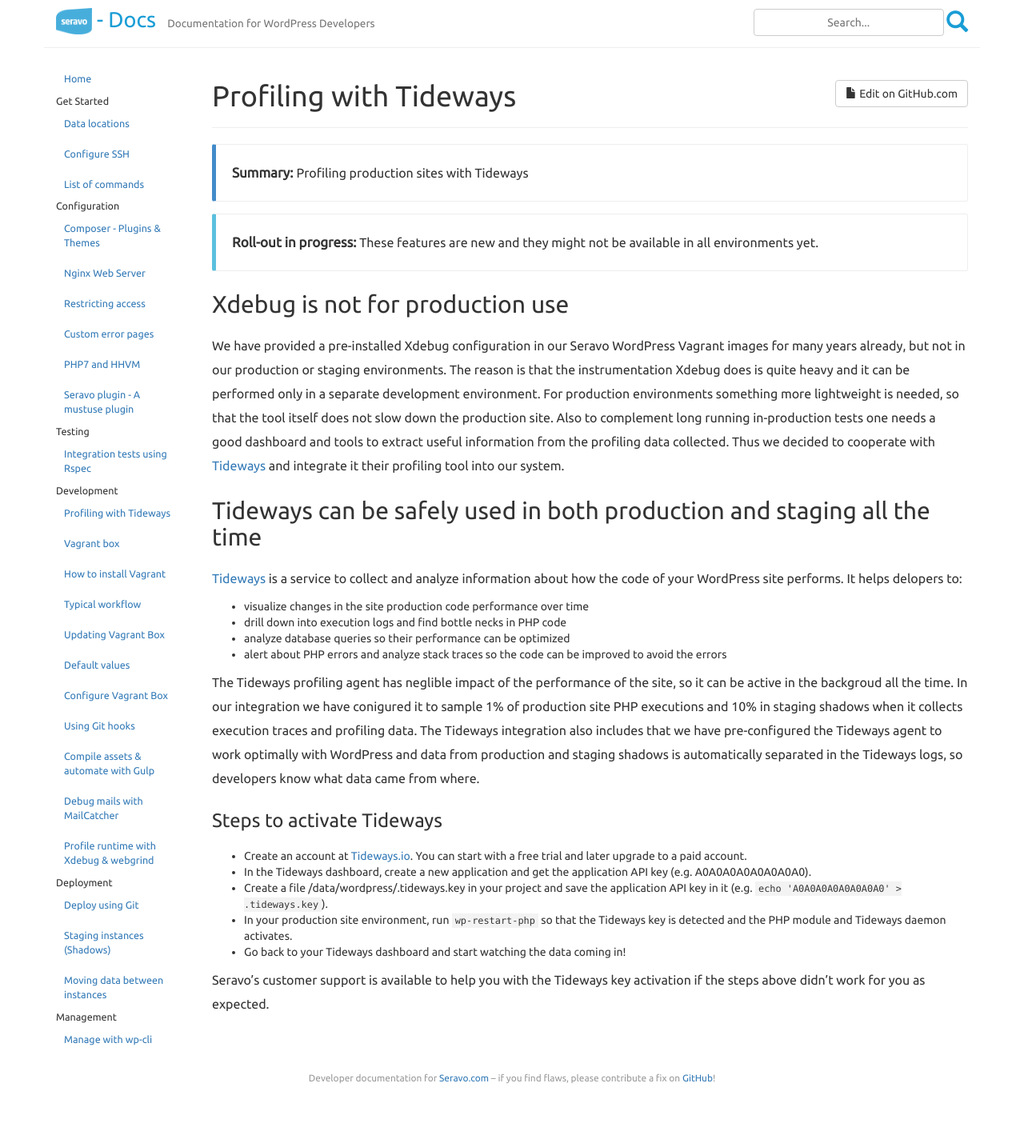
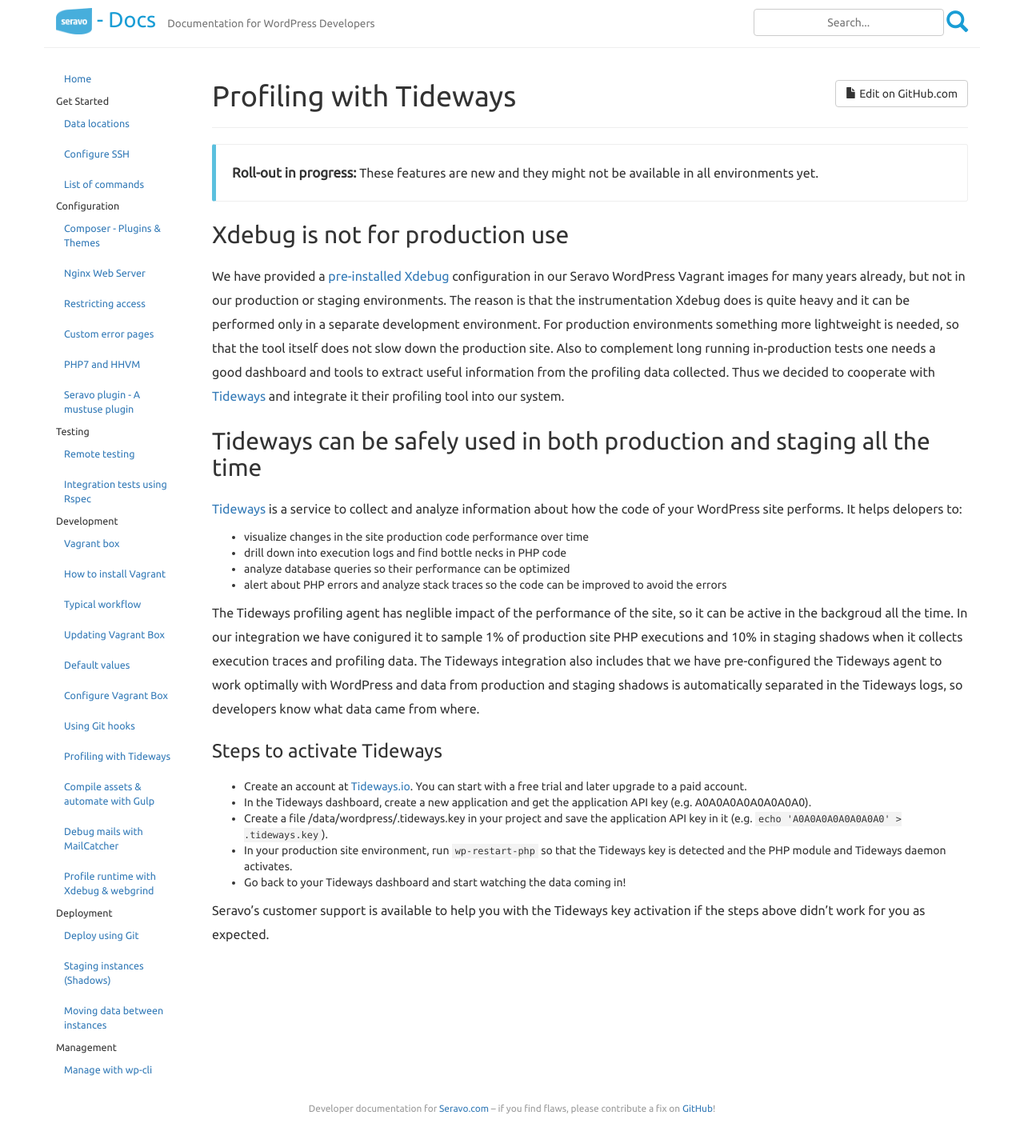
Before and after one commit to Seravo/docs, a Jekyll site: the page built from _posts/2018-03-14-tideways.md, in a window 1280 px wide. Shown: the whole page at 80% size. Built offline with Jekyll 4.4.1, drawn with Linux system fonts in a browser that asks for light colours; nearby versions of some CDN libraries; before the commit the page ends 1386 px from its top, so only the background shows below that.

Commit message:
Multiple minor fixes
- Fix pages/posts structure and symlinks. Apparently pages alone is not
  parsed and there must be a post as well.
- Note about PageSpeed not being that useful after HTTP/2 was launched.
- Clean away unnecessary summaries and notices.

```diff
--- a/_posts/2018-03-14-tideways.md
+++ b/_posts/2018-03-14-tideways.md
@@ -2,16 +2,16 @@
 layout: page
 title: "Profiling with Tideways"
 category: development
+order: 11
 date: 2018-03-14 21:31:00
 published: true
-summary: "Profiling production sites with Tideways"
 ---
 
 > **Roll-out in progress:** These features are new and they might not be available in all environments yet.
 
 ## Xdebug is not for production use
 
-We have provided a pre-installed Xdebug configuration in our Seravo WordPress Vagrant images for many years already, but not in our production or staging environments. The reason is that the instrumentation Xdebug does is quite heavy and it can be performed only in a separate development environment. For production environments something more lightweight is needed, so that the tool itself does not slow down the production site. Also to complement long running in-production tests one needs a good dashboard and tools to extract useful information from the profiling data collected. Thus we decided to cooperate with [Tideways](https://tideways.io/?pk_campaign=Seravo) and integrate it their profiling tool into our system.
+We have provided a [pre-installed Xdebug]({{ site.baseurl }}{% post_url 2015-10-11-xdebug %}) configuration in our Seravo WordPress Vagrant images for many years already, but not in our production or staging environments. The reason is that the instrumentation Xdebug does is quite heavy and it can be performed only in a separate development environment. For production environments something more lightweight is needed, so that the tool itself does not slow down the production site. Also to complement long running in-production tests one needs a good dashboard and tools to extract useful information from the profiling data collected. Thus we decided to cooperate with [Tideways](https://tideways.io/?pk_campaign=Seravo) and integrate it their profiling tool into our system.
 
 ## Tideways can be safely used in both production and staging all the time
 
```
Also changed, not shown: _pages/remote-testing.md (+1 -23 lines), _pages/tideways.md (added, +1 -0 lines), _posts/2015-10-11-nginx.md (+2 -0 lines), _posts/2017-03-26-restricting-access.md (+0 -2 lines), _posts/2018-01-10-remote-testing.md (added, +22 -0 lines).
